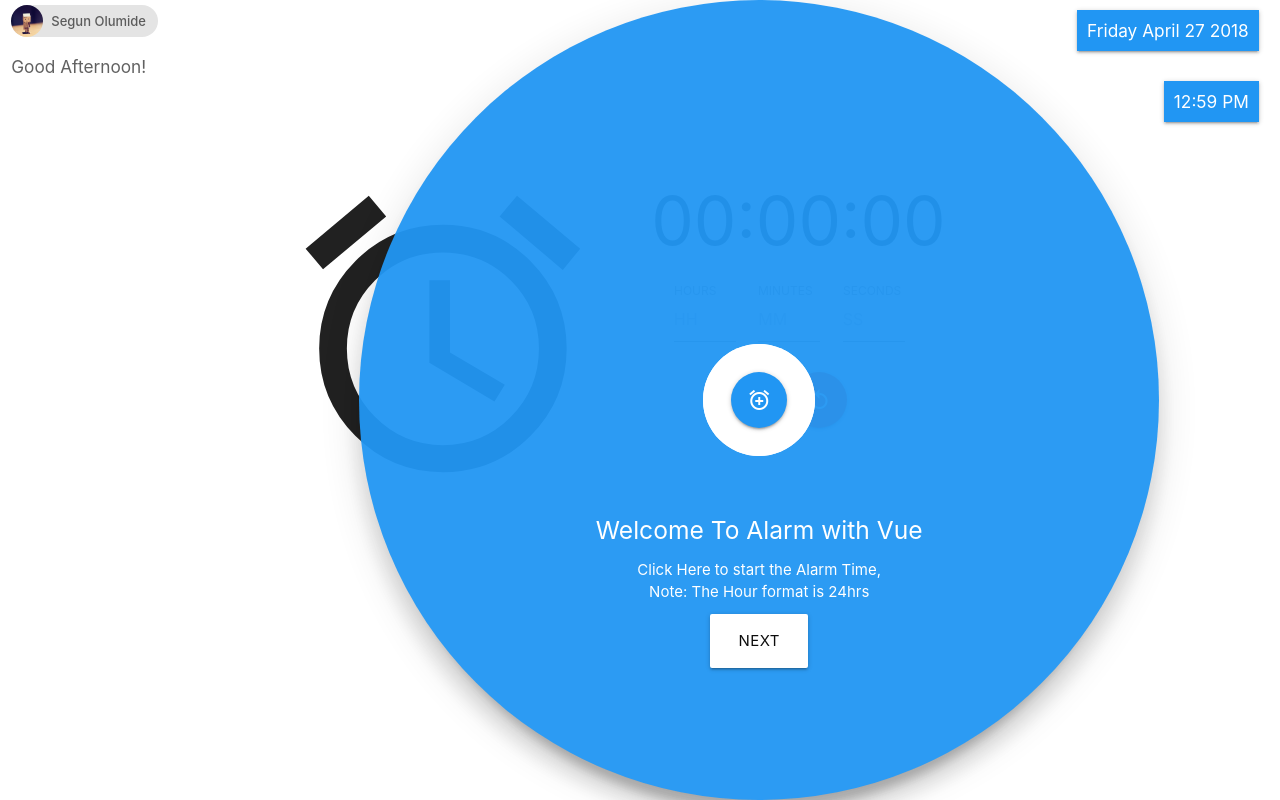
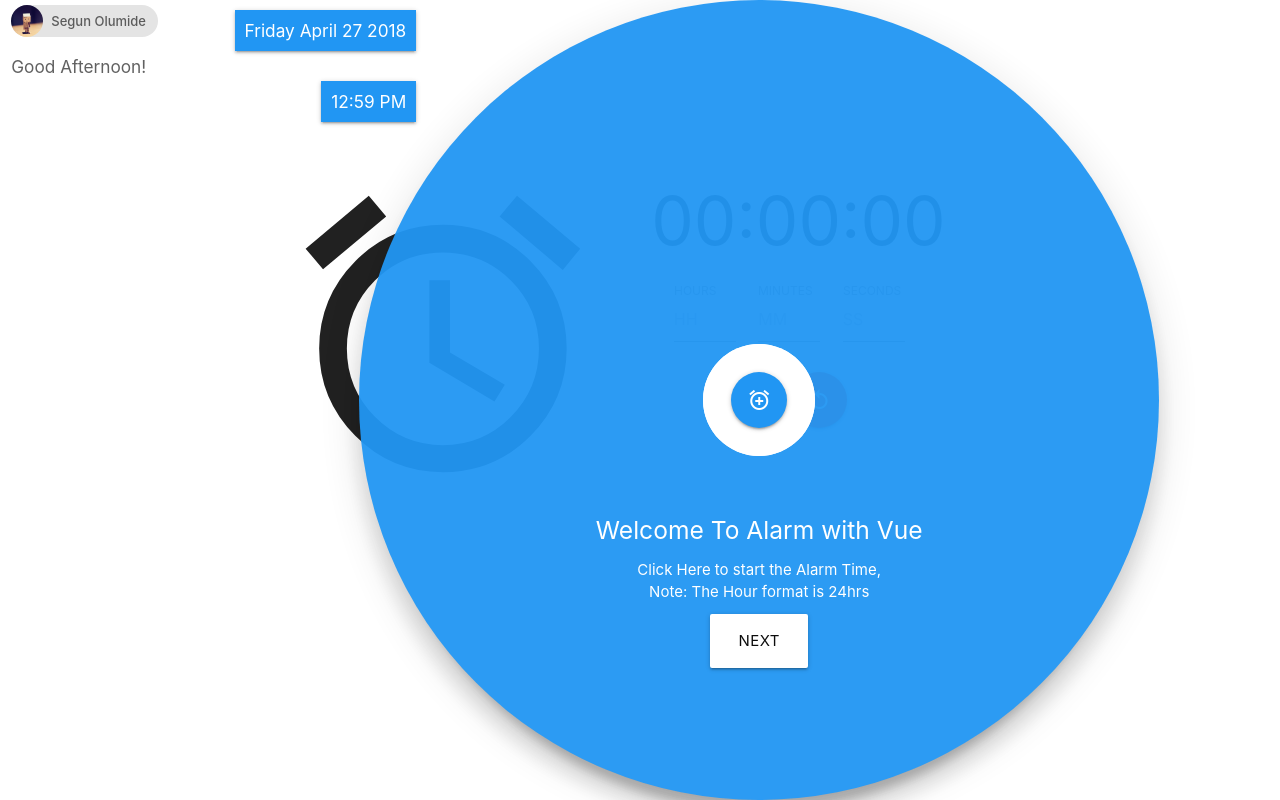
Before and after one commit to wonexo/alarmWithVue, a plain HTML site: page index.html in a window 1280 px wide. Drawn offline with Linux system fonts and the light colour scheme.

```diff
--- a/index.html
+++ b/index.html
@@ -19,7 +19,7 @@
 <body>
     <div id="app-timer">
         <header class="row">
-            <div class="col s12 m3">
+            <div class="col s6">
                 <!-- <div class="col s4"></div>
             <div class="col s8"><span>Morning</span> Segun Olumide</div> -->
                 <div class="white lighten-5 profile">
@@ -38,8 +38,8 @@
                     </div>
                 </div>
             </div>
-            <div class="col m5"></div>
-            <div class="col s12 m4 white-text">
+            <!-- <div class="col m5"></div> -->
+            <div class="col pull-s4  white-text">
                 <h6 class="date right-align">
                     <span class="blue z-depth-1"> {{TodaysDate}}</span>
                     <!-- <span class="blue z-depth-1">date </span> -->
```
